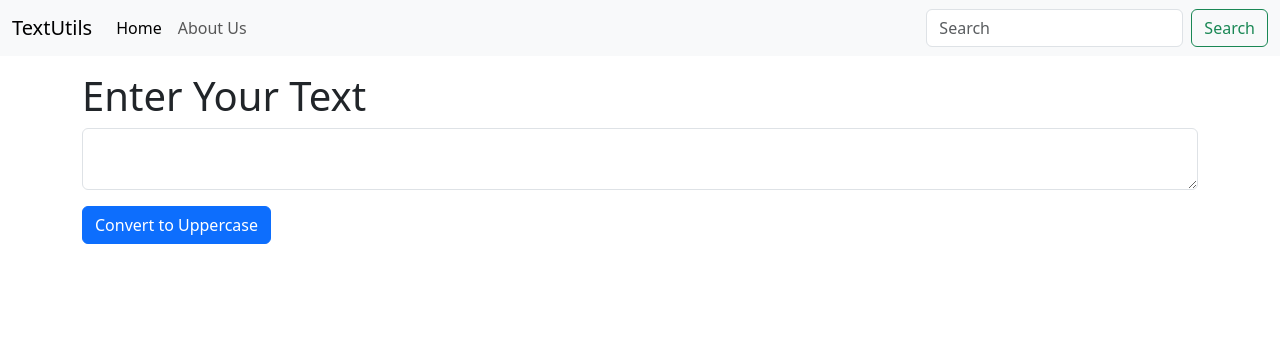
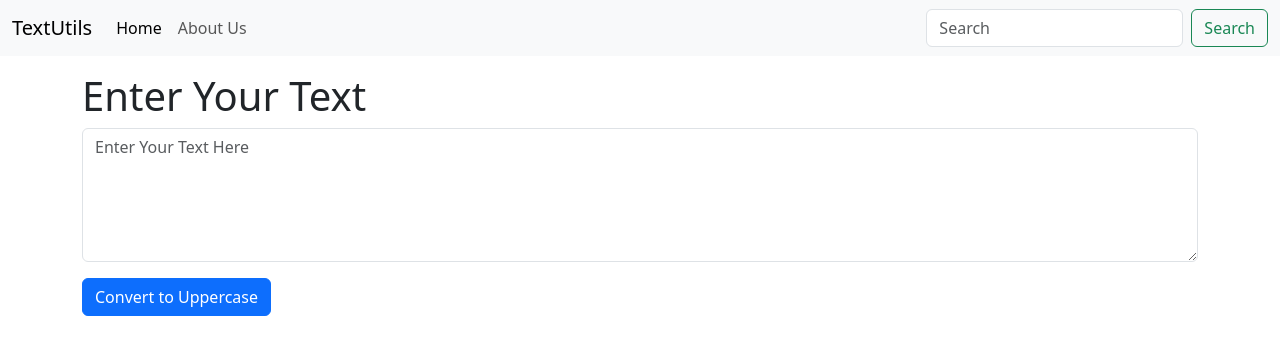
Before and after one commit to DEV-NISHANT-HERE/textutils, a React (Create React App) app: page / in a window 1280 px wide. Shown: the top 354 px of the page. Built offline with nearby package versions, Linux system fonts and the light colour scheme.

Commit message:
Slight Changes to Textform

```diff
--- a/src/Components/Textform.js
+++ b/src/Components/Textform.js
@@ -1,16 +1,30 @@
-import React from 'react'
+import React, {useState} from 'react'
 
 export default function Textform(props) {
-  return (
-    <form>
-        <h1>{props.Heading}</h1>
+
+    const handleUpClick = () => {
+        console.log("Uppercase was clicked");
+        setText("You have clicked on handleUpClick");
+    }
+
+    const handleOnChange = (event) => {
+        console.log('OnChange');
+        setText(event.target.value);
+    }
+
+    const [text, setText] = useState("");
+    //text = "new text"; //Wrong Way to change the state
+    //setText("new Text"); //Correct Way
+
+    return (
+<form>
+    <h1>{props.Heading}</h1>
+
     <div className="mb-3">
-      {/* <label htmlFor="myBox" className="form-label">Email address</label> */}
-      <textarea type="text" className="form-control" id="myBox" aria-describedby="emailHelp" />
-      {/* <div id="emailHelp" className="form-text">We'll never share your email with anyone else.</div> */}
+        <textarea className="form-control" placeholder="Enter Your Text Here" value={text} onChange={handleOnChange} id="myBox" rows="5" />
     </div>
 
-    <button type="submit" className="btn btn-primary">Convert to Uppercase</button>
+    <button  className="btn btn-primary" onClick={handleUpClick} >Convert to Uppercase</button>
   </form>
   )
 }
```
